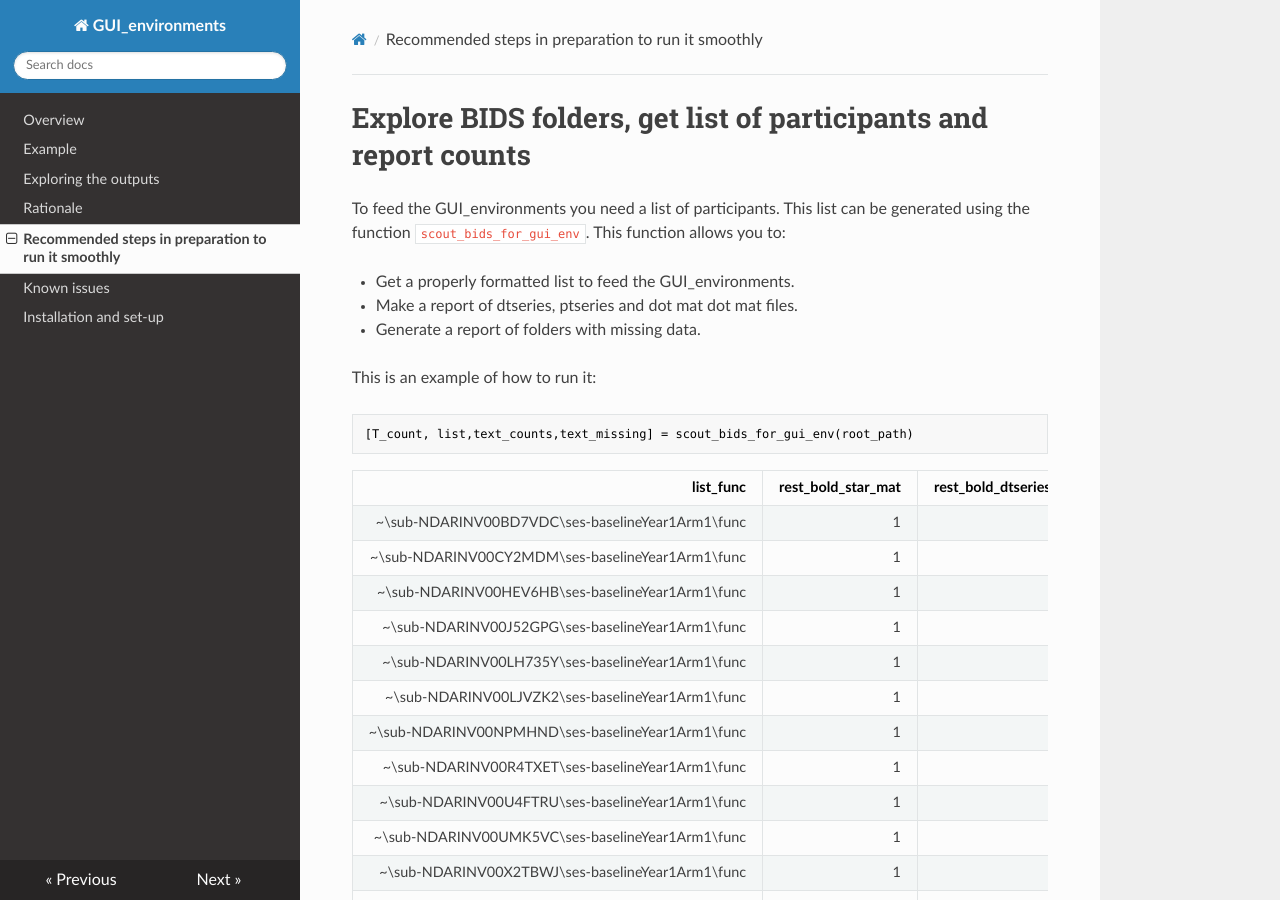
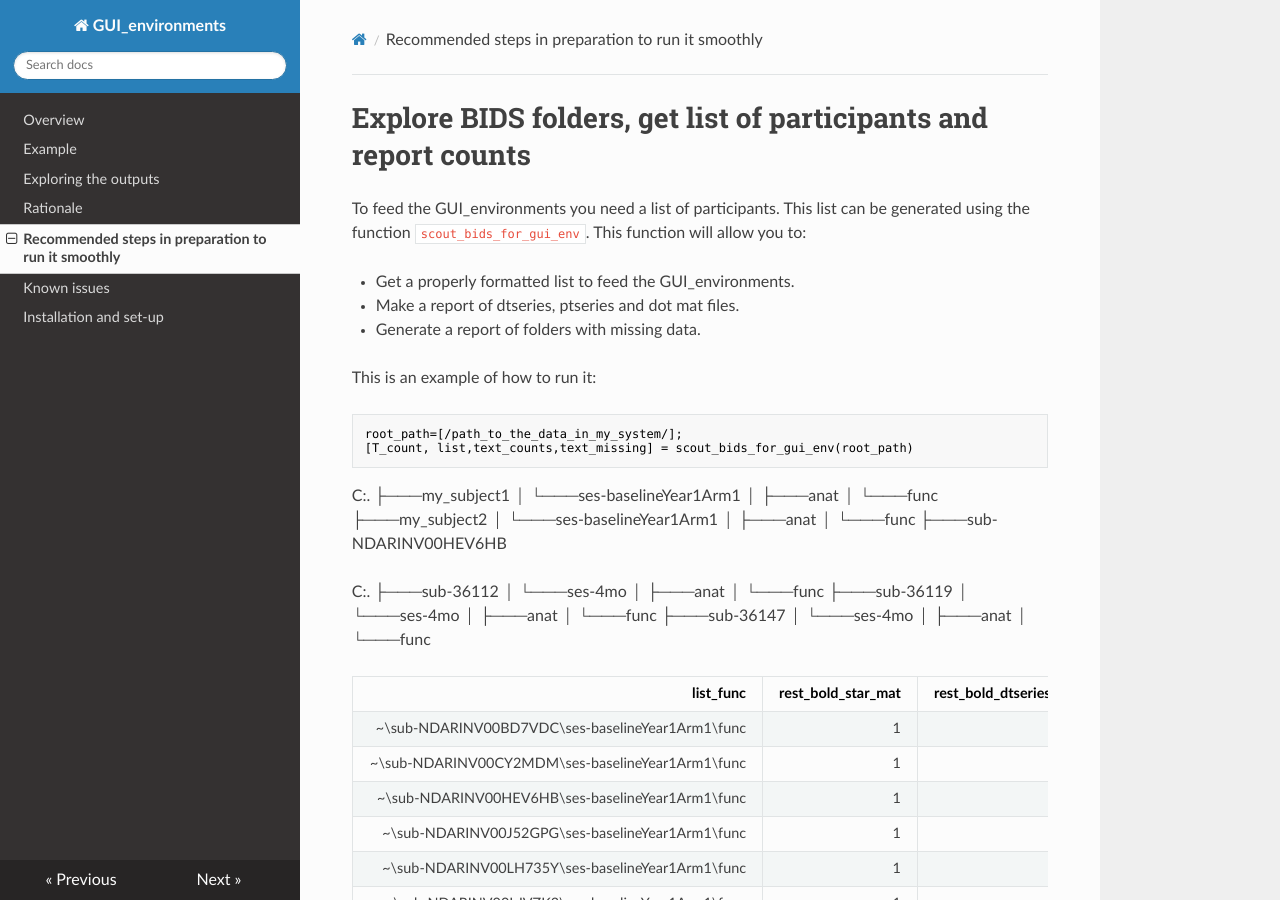
Before and after one commit to omiranda/GUI_environments_documentation, an MkDocs documentation site: the page built from docs/prep.md, in a window 1280 px wide and 900 px high. Built offline with MkDocs 1.6.1, drawn with Linux system fonts in a browser that asks for light colours; nearby versions of some CDN libraries; old or Windows-style settings are respelled for this version of MkDocs.

Commit message:
Update prep.md

````diff
--- a/docs/prep.md
+++ b/docs/prep.md
@@ -1,16 +1,41 @@
 # Explore BIDS folders, get list of participants and report counts
 
-To feed the GUI_environments you need a list of participants. This list can be generated using the function `scout_bids_for_gui_env`. This function allows you to:
+To feed the GUI_environments you need a list of participants. This list can be generated using the function `scout_bids_for_gui_env`. This function will allow you to:
 
 - Get a properly formatted list to feed the GUI_environments.
-- Make a report of dtseries, ptseries and dot mat dot mat files.
+- Make a report of dtseries, ptseries and dot mat files.
 - Generate a report of folders with missing data.
 
 This is an example of how to run it:
 
 ```matlab
+root_path=[/path_to_the_data_in_my_system/];
 [T_count, list,text_counts,text_missing] = scout_bids_for_gui_env(root_path)
 ```
+C:.
+├───my_subject1
+│   └───ses-baselineYear1Arm1
+│       ├───anat
+│       └───func
+├───my_subject2
+│   └───ses-baselineYear1Arm1
+│       ├───anat
+│       └───func
+├───sub-NDARINV00HEV6HB
+
+C:.
+├───sub-36112
+│   └───ses-4mo
+│       ├───anat
+│       └───func
+├───sub-36119
+│   └───ses-4mo
+│       ├───anat
+│       └───func
+├───sub-36147
+│   └───ses-4mo
+│       ├───anat
+│       └───func
 
 | list_func | rest_bold_star_mat | rest_bold_dtseries_nii_ | rest_bold_HCP_ptseries_nii_ | rest_bold_ordon_ptseries_nii_ |
 | --- :| --- :| --- :| --- :| --- :|
````
